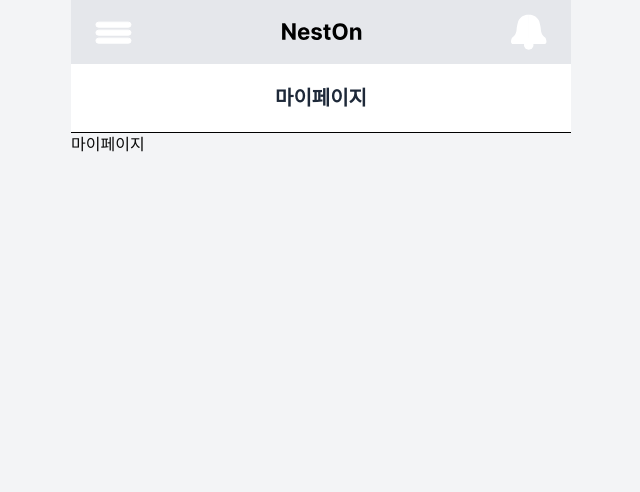
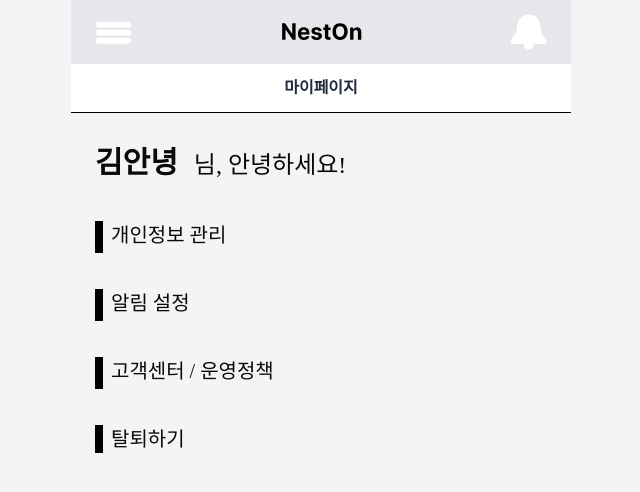
Before and after one commit to Likelion-Yonsei-13th/13-HACKATHON-FRONTEND-Pawsitive, a Next.js app: page /myPage in a window 1280 px wide. Shown: the top 492 px of the page, without its empty margins (319-959 px from the left). Built offline with nearby package versions, Linux system fonts and the light colour scheme.

Commit message:
feat/mypage greeting, 상세 버튼 구현

```diff
--- a/src/app/(pages)/(mainPages)/home/components/navBar.tsx
+++ b/src/app/(pages)/(mainPages)/home/components/navBar.tsx
@@ -24,7 +24,7 @@
       </div>
 
       {pageTitle && (
-        <div className="w-full bg-white border-b-1 border-black py-5 text-xl text-center font-bold text-gray-800 relative z-20">
+        <div className="w-full bg-white border-b-1 border-black py-3 text-l text-center font-bold text-gray-800 relative z-20">
           <h1>{pageTitle}</h1>
         </div>
       )}
--- a/src/app/(pages)/myPage/page.tsx
+++ b/src/app/(pages)/myPage/page.tsx
@@ -1,10 +1,40 @@
 import PageLayout from "@/app/components/PageLayout";
+import { data as users } from "@/data";
 
 export default function MyPage() {
+  const user = users.find((u) => u.id === 1);
+
   return (
     <PageLayout pageTitle="마이페이지">
+      {/* 마이페이지 상단 인사 */}
       <div>
-        <p>마이페이지</p>
+        <div className="flex flex-raw gap-4 justify-start items-end mx-6 mt-8 mb-10">
+          <p className="text-3xl font-bold">{user?.name ?? "이름 없음"}</p>
+          <p className="text-2xl">님, 안녕하세요!</p>
+        </div>
+
+        {/* 마이페이지 리스트 */}
+        <div>
+          <ul className="space-y-10">
+            {[
+              "개인정보 관리",
+              "알림 설정",
+              "고객센터 / 운영정책",
+              "탈퇴하기",
+            ].map((label) => (
+              <li
+                key={label}
+                className="
+        relative ml-6 pl-4 text-xl
+        before:content-[''] before:absolute before:left-0 before:top-0
+        before:w-2 before:h-8 before:bg-black
+      "
+              >
+                <button>{label}</button>
+              </li>
+            ))}
+          </ul>
+        </div>
       </div>
     </PageLayout>
   );
--- /dev/null
+++ b/src/data.ts
@@ -0,0 +1,20 @@
+export type User = {
+  id: number;
+  name: string;
+  area: string;
+};
+
+export const data: User[] = [
+  {
+    id: 1,
+    name: "김안녕",
+    area: "서대문구",
+  },
+  {
+    id: 2,
+    name: "이안녕",
+    area: "마포구",
+  },
+];
+
+export default data;
```
